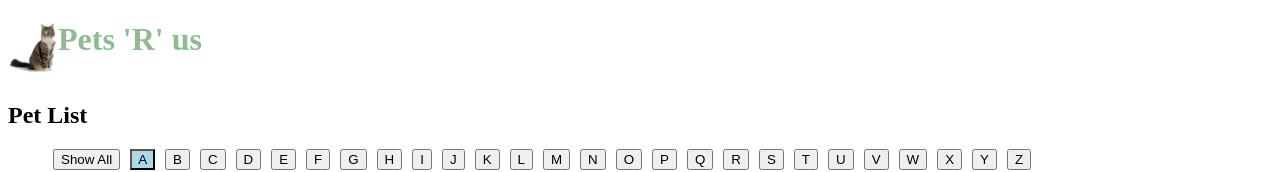
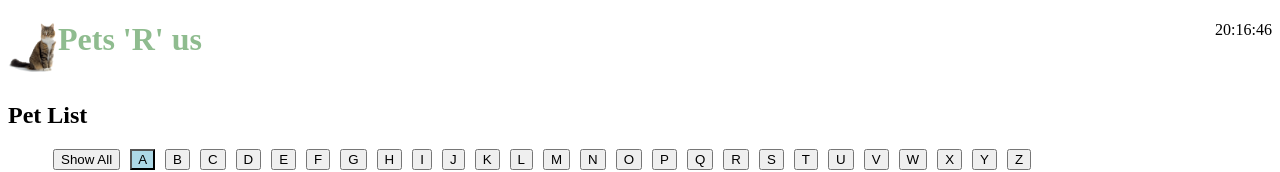
Before and after one commit to misterBIT/angular-workshop-april17, an Angular app: page / in a window 1280 px wide. Shown: the top 172 px of the page. Built offline with nearby package versions, Linux system fonts and the light colour scheme.

Commit message:
---exercise 1 ---- clock component (in own module)

```diff
--- a/src/app/app.component.html
+++ b/src/app/app.component.html
@@ -1,3 +1,6 @@
+<span style="float: right">
+  <clock></clock>
+</span>
 <h1>
   <span class="logo">
     <img src="assets/pet/1.png"/>
--- a/src/app/app.module.ts
+++ b/src/app/app.module.ts
@@ -4,6 +4,7 @@ import { HttpModule } from '@angular/http';
 import { AppComponent } from './app.component';
 import { PetsModule } from './pets/pets.module';
 import { SharedModule } from './shared/shared.module';
+import { TimeModule } from './time/time.module';
 
 @NgModule({
   declarations: [
@@ -13,6 +14,7 @@ import { SharedModule } from './shared/shared.module';
     BrowserModule,
     SharedModule,
     PetsModule,
+    TimeModule,
     HttpModule
   ],
   providers: [],
--- /dev/null
+++ b/src/app/time/clock.component.ts
@@ -0,0 +1,30 @@
+import {Component, OnInit, OnDestroy} from '@angular/core';
+
+@Component({
+  selector: 'clock',
+  template: `<div>{{currTime|date:'HH:mm:ss'}}</div>`
+
+})
+
+export class ClockComponent implements OnInit, OnDestroy{
+
+  private clockInterval : any;
+  public currTime : Date;
+
+
+  ngOnInit(){
+    this.startClock(); // its better to init in ngOnInit for testability.
+  }
+
+  startClock(){
+    this.clockInterval = setInterval(()=>{
+      this.currTime = new Date();
+    }, 1000);
+  }
+
+  ngOnDestroy(){
+    clearInterval(this.clockInterval);
+    console.log('Clock Stopped');
+  }
+
+}
```
Also changed, not shown: src/app/time/time.module.ts (added, +13 -0 lines).
